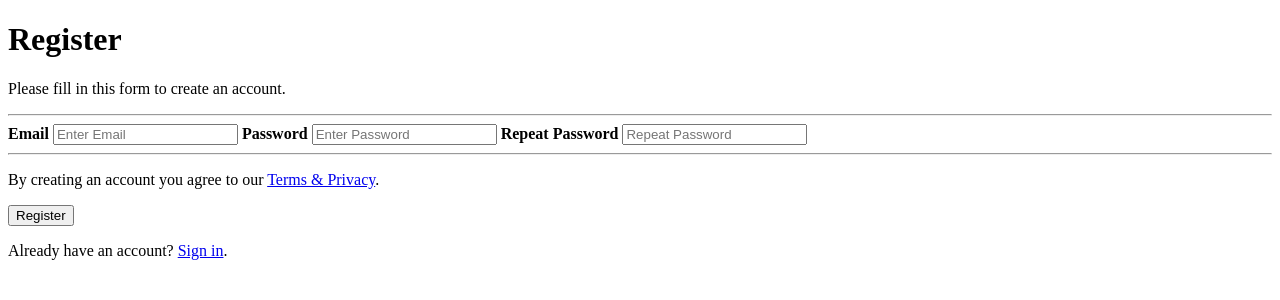
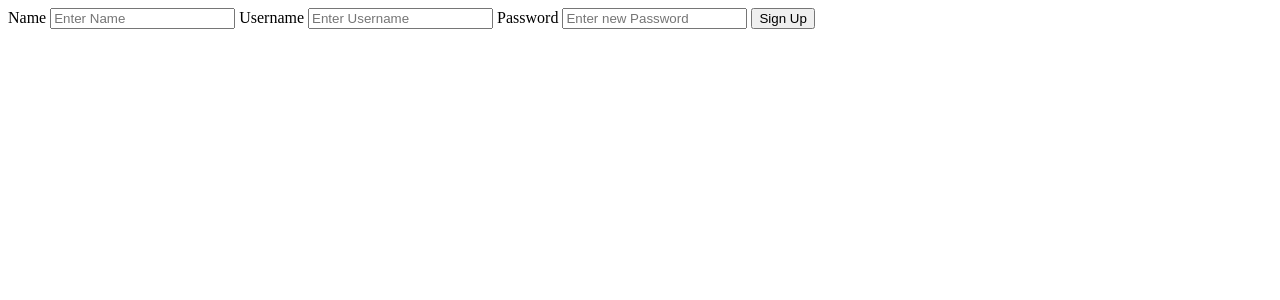
Before and after one commit to sanyam188/loginAPI, a Flask app: template templates/form.html in a window 1280 px wide. Shown: the top 300 px of the page. Run offline with Flask 2, Linux system fonts and the light colour scheme; the template is opened without the code that fills it, so the values that code supplies are empty.

Commit message:
sign up form added

```diff
--- a/templates/form.html
+++ b/templates/form.html
@@ -80,7 +80,7 @@ a {
 </head>
 <body>
 
-<form action="/action_page.php">
+<!-- <form action="">
   <div class="container">
     <h1>Register</h1>
     <p>Please fill in this form to create an account.</p>
@@ -103,6 +103,19 @@ a {
   <div class="container signin">
     <p>Already have an account? <a href="#">Sign in</a>.</p>
   </div>
+</form> -->
+
+<form action="/" method="POST">
+  <label for="name">Name</label>
+  <input type="text" placeholder="Enter Name" name="name" required>
+
+  <label for="username">Username</label>
+  <input type="text" placeholder="Enter Username" name="username" required>
+
+  <label for="password">Password</label>
+  <input type="password" name="psw" placeholder="Enter new Password " required>
+
+  <button type="submit" class="signupbtn">Sign Up</button>
 </form>
 
 </body>
```
Also changed, not shown: routes.py (+6 -3 lines).
